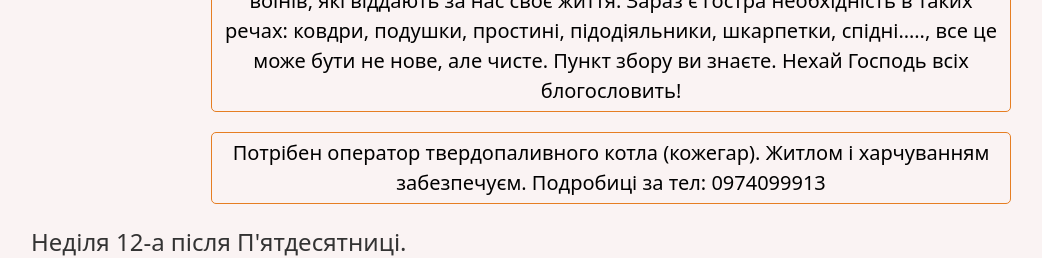
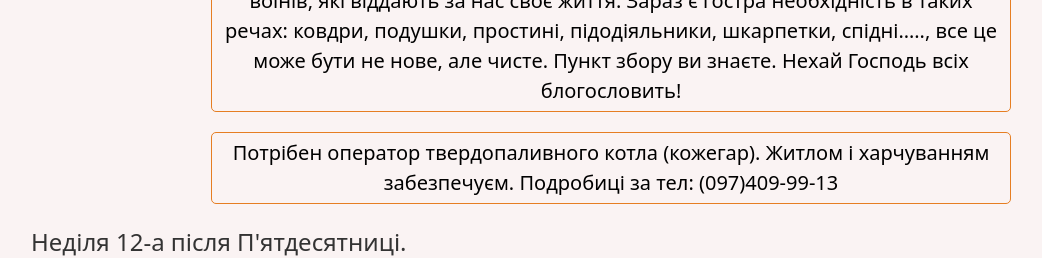
Before and after one commit to ValeriyVinn/my-parish, a React (Vite) app: page / in a window 1280 px wide. Shown: the part 930-1188 px from the top of the page, without its empty margins (29-1071 px from the left). Built offline with nearby package versions, Linux system fonts and the light colour scheme.

Commit message:
fixed: fireman advertisememt

```diff
--- a/src/components/News/News.jsx
+++ b/src/components/News/News.jsx
@@ -60,7 +60,7 @@ export default function News() {
         <Hero />
         <p className={css.advertisement}>Слава Ісусу Христу!  Дорога церква, вітаю всіх зі святою неділею! Завершилось літо, і скоро почнеться похолодання, тому не забуваймо про наших мужніх воїнів, які віддають за нас своє життя. Зараз є гостра необхідність в таких речах: ковдри, подушки, простині, підодіяльники, шкарпетки, спідні….., все це може бути не нове, але чисте. Пункт збору ви знаєте. Нехай Господь всіх блогословить!</p>
 
-        <p className={css.advertisement}>Потрібен оператор твердопаливного котла (кожегар). Житлом і харчуванням забезпечуєм. Подробиці за тел: 0974099913</p>
+        <p className={css.advertisement}>Потрібен оператор твердопаливного котла (кожегар). Житлом і харчуванням забезпечуєм. Подробиці за тел: (097)409-99-13</p>
 
         {reversedData.map((block, blockIndex) => (
           <div key={blockIndex}>
```
